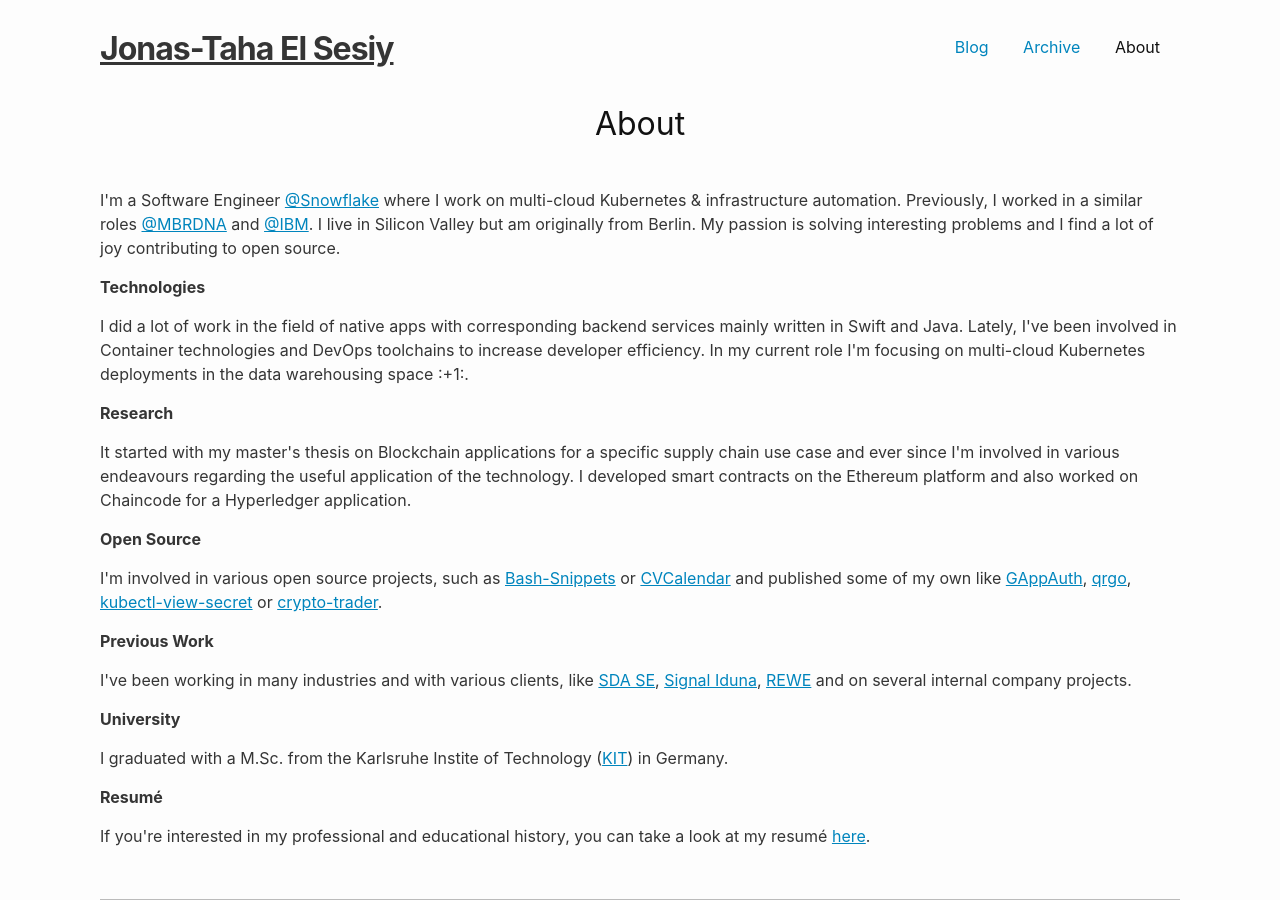
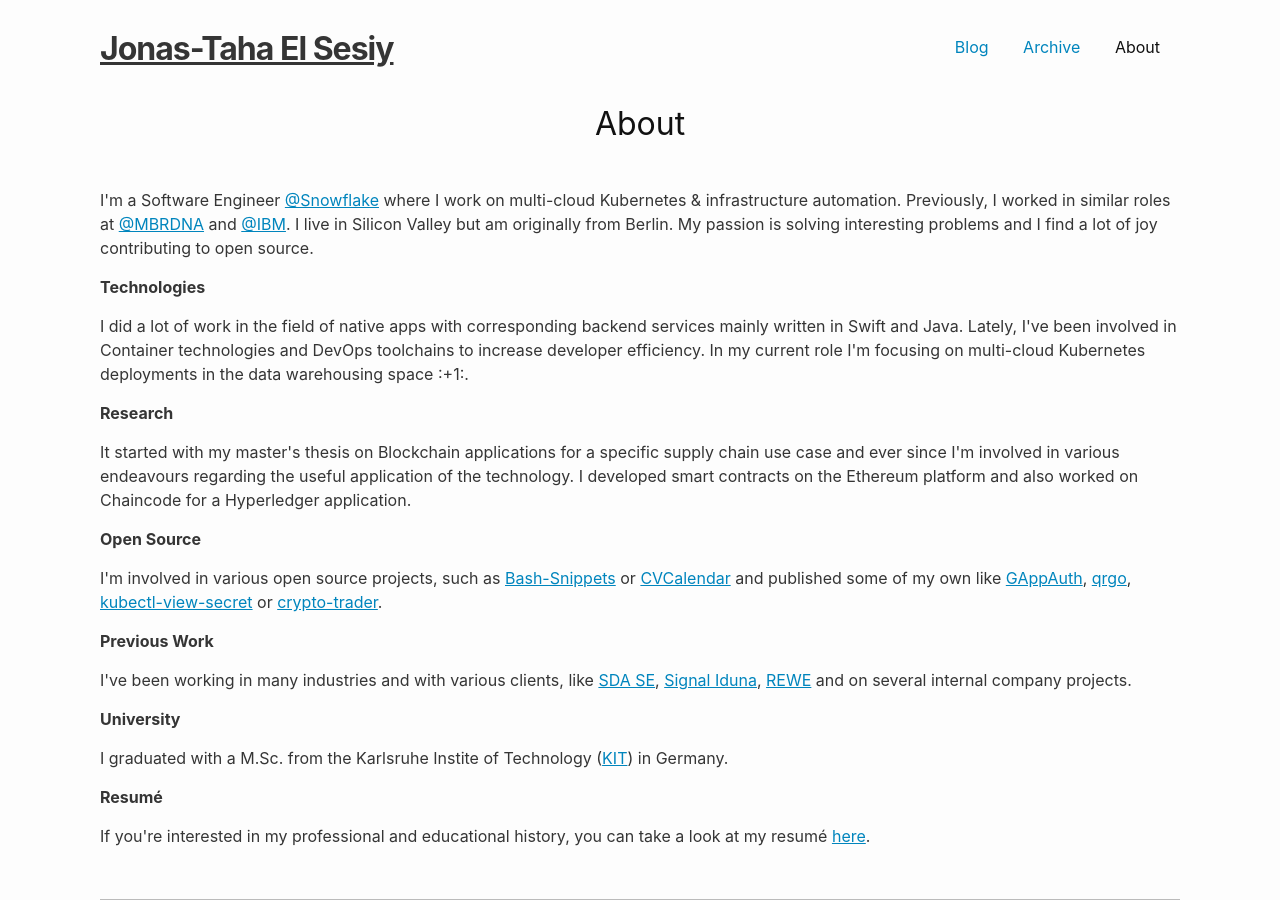
Before and after one commit to elsesiy/elsesiy.com, a Jekyll site: the page built from about.md, in a window 1280 px wide and 900 px high. Built offline with Jekyll 4.4.1, drawn with Linux system fonts in a browser that asks for light colours.

Commit message:
Fix typo

```diff
--- a/about.md
+++ b/about.md
@@ -12,7 +12,7 @@
 <h1 style="text-align: center; margin-bottom: 40px; margin-top: -50px">About</h1>
 
 <div>
-  <p>I'm a Software Engineer <a href="http://snowflake.com/" target="_blank">@Snowflake</a> where I work on multi-cloud Kubernetes & infrastructure automation. Previously, I worked in a similar roles  <a href="http://mbrdna.com/" target="_blank">@MBRDNA</a> and <a href="https://www.ibm.com/" target="_blank">@IBM</a>. I live in Silicon Valley but am originally from Berlin. My passion is solving interesting problems and I find a lot of joy contributing to open source.</p>
+  <p>I'm a Software Engineer <a href="http://snowflake.com/" target="_blank">@Snowflake</a> where I work on multi-cloud Kubernetes & infrastructure automation. Previously, I worked in similar roles at <a href="http://mbrdna.com/" target="_blank">@MBRDNA</a> and <a href="https://www.ibm.com/" target="_blank">@IBM</a>. I live in Silicon Valley but am originally from Berlin. My passion is solving interesting problems and I find a lot of joy contributing to open source.</p>
 
   <p><b>Technologies</b></p>
 
```
